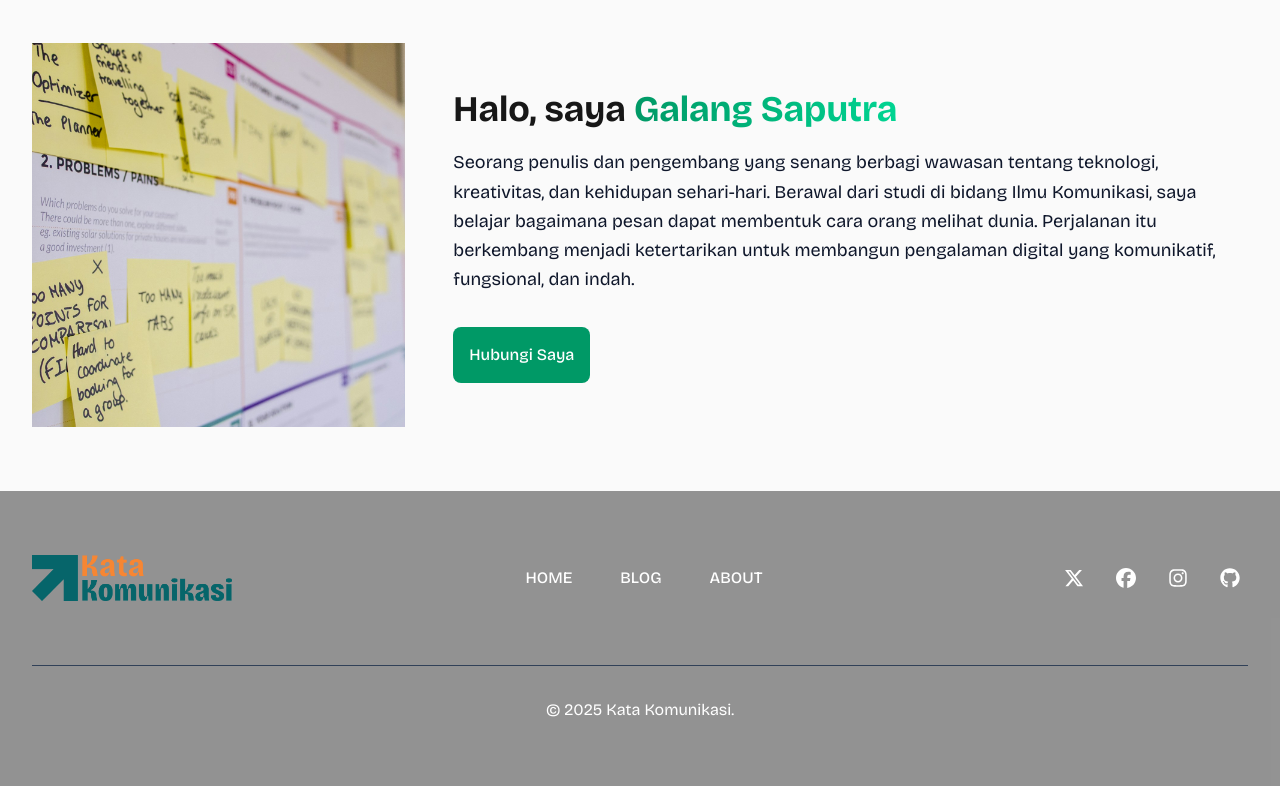
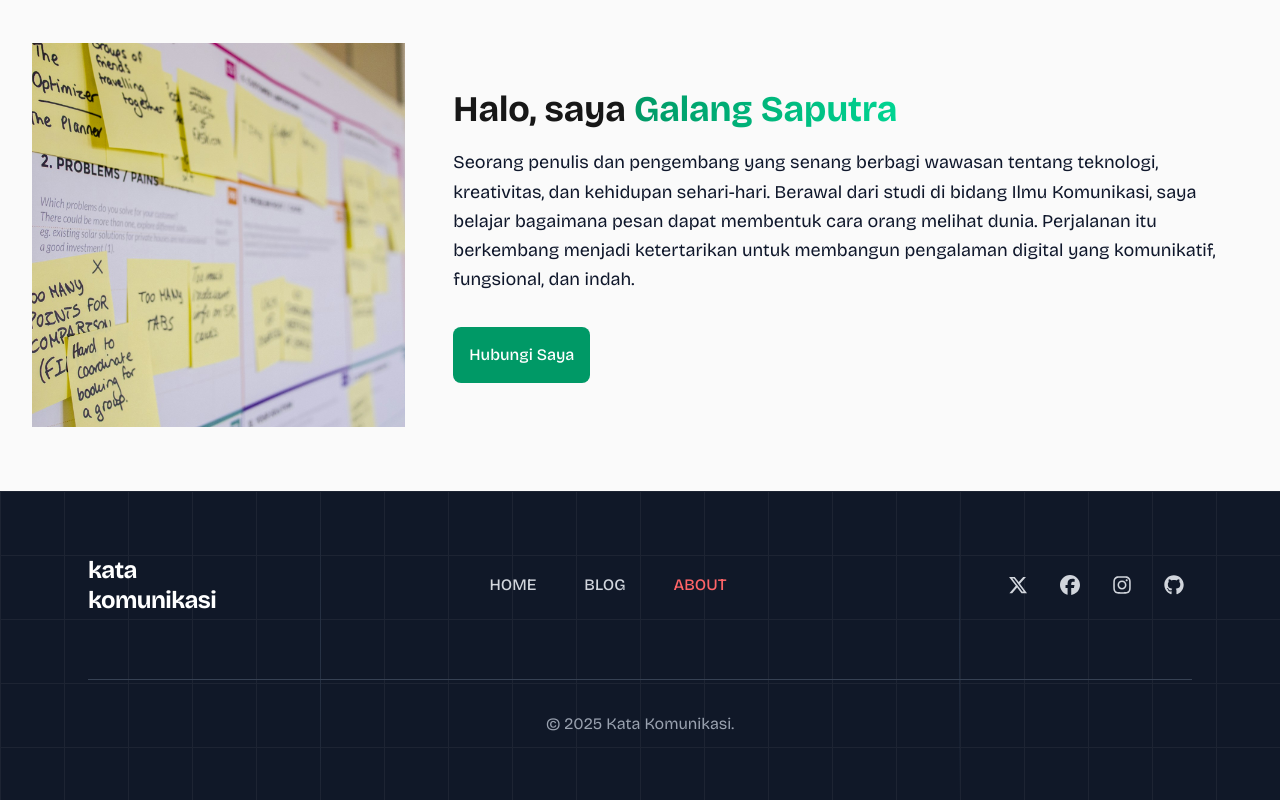
Before and after one commit to mgs28-mh/blog, a Next.js app: page /about in a window 1280 px wide. Shown: the part 653-1453 px from the top of the page. Built offline with nearby package versions, Linux system fonts and the light colour scheme.

Commit message:
style: replace logo with text and align copyright

```diff
--- a/components/ui/footer.tsx
+++ b/components/ui/footer.tsx
@@ -55,8 +55,24 @@ export default function Footer() {
   };
 
   return (
-    <footer className="bg-neutral-800/50 text-white">
-      <div className="max-w-7xl mx-auto px-4 sm:px-6 lg:px-8">
+    <footer className="relative bg-gray-900 text-white overflow-hidden">
+      {/* Decorative background elements */}
+      <div className="absolute inset-0 overflow-hidden">
+        {/* Grid pattern */}
+        <div className="absolute inset-0 opacity-5">
+          <div className="absolute inset-0" style={{
+            backgroundImage: `linear-gradient(to right, #fff 1px, transparent 1px),
+                             linear-gradient(to bottom, #fff 1px, transparent 1px)`,
+            backgroundSize: '4rem 4rem'
+          }} />
+        </div>
+
+        {/* Decorative lines */}
+        <div className="absolute top-0 left-1/4 w-px h-full bg-gradient-to-b from-transparent via-slate-700/50 to-transparent" />
+        <div className="absolute top-0 right-1/4 w-px h-full bg-gradient-to-b from-transparent via-slate-700/50 to-transparent" />
+      </div>
+
+      <div className="relative z-10 max-w-6xl mx-auto px-6">
         {/* ====== TOP SECTION ====== */}
         <div className="py-16">
           <div className="flex flex-col lg:flex-row items-center justify-between mb-16">
@@ -66,13 +82,9 @@ export default function Footer() {
                 href="/"
                 className="flex items-center space-x-3 transition-opacity duration-200"
               >
-                <Image
-                  src="/logo-kk.webp"
-                  alt="Archipelago Logo"
-                  width={200}
-                  height={200}
-                  className="rounded-none"
-                />
+                <span className="text-2xl font-bold text-white tracking-tight leading-tight">
+                  kata<br />komunikasi
+                </span>
               </Link>
             </div>
 
@@ -84,7 +96,7 @@ export default function Footer() {
                   <Link
                     key={item.href}
                     href={item.href}
-                    className={`text-white hover:text-emerald-500 transition-colors duration-200 text-md uppercase font-medium ${active ? "text-white" : ""
+                    className={`text-gray-300 hover:text-red-400 transition-colors duration-200 text-md uppercase font-medium ${active ? "text-red-400" : ""
                       }`}
                   >
                     {item.label}
@@ -101,7 +113,7 @@ export default function Footer() {
                   href={social.href}
                   target="_blank"
                   rel="noopener noreferrer"
-                  className="p-2 text-white hover:text-emerald-500 transition-colors duration-200 focus:outline-none focus:ring-2 focus:ring-blue-500 focus:ring-offset-2 focus:ring-offset-slate-900 rounded-lg"
+                  className="p-2 text-gray-300 hover:text-red-400 transition-colors duration-200 focus:outline-none focus:ring-2 focus:ring-red-500 focus:ring-offset-2 focus:ring-offset-gray-900 rounded-lg hover:bg-gray-800"
                   aria-label={social.label}
                 >
                   {social.icon}
@@ -111,12 +123,16 @@ export default function Footer() {
           </div>
 
           {/* Divider */}
-          <div className="border-t border-slate-700 mb-8" />
+          <div className="border-t border-gray-700 mb-8" />
 
           {/* ====== BOTTOM SECTION ====== */}
-          <div className="flex items-center justify-center text-white text-md">
+          <div className="flex flex-col lg:flex-row items-center justify-between text-gray-400 text-md">
+            {/* Spacer for alignment */}
+            <div className="hidden lg:block lg:w-32"></div>
             {/* Copyright */}
-            <p>© {currentYear} Kata Komunikasi.</p>
+            <p className="mb-4 lg:mb-0">© {currentYear} Kata Komunikasi.</p>
+            {/* Spacer for alignment */}
+            <div className="hidden lg:block lg:w-32"></div>
           </div>
         </div>
       </div>
```
